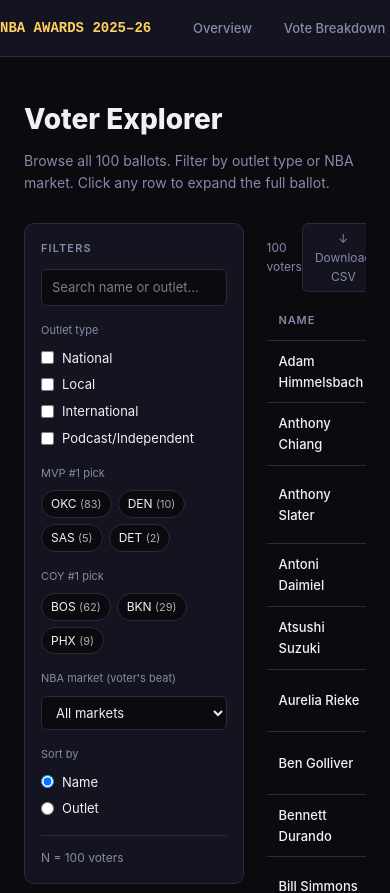
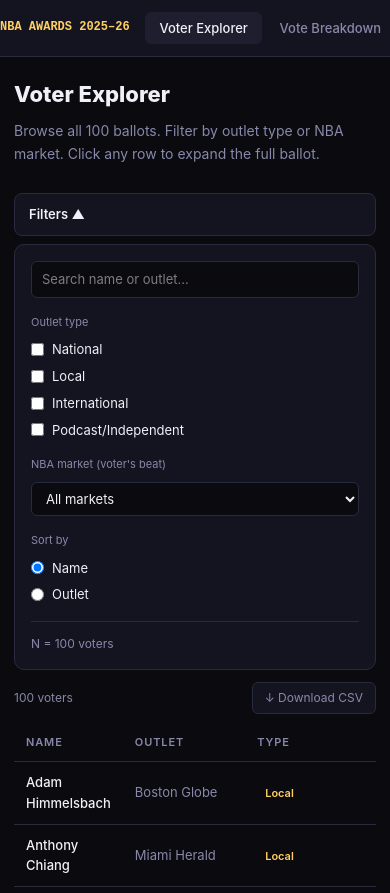
Before and after one commit to stekl20/mvpvote, a React (Vite) app: page /explorer in a window 390 px wide. Shown: the top 893 px of the page. Built offline with nearby package versions, Linux system fonts and the light colour scheme.

Commit message:
Reorder nav: Explorer, Vote Breakdown, Team Awards, Stats vs Votes

```diff
--- a/src/App.tsx
+++ b/src/App.tsx
@@ -1,6 +1,5 @@
 import { Routes, Route } from 'react-router-dom';
 import Nav from './components/Nav';
-import Overview from './pages/Overview';
 import Distribution from './pages/Distribution';
 import Explorer from './pages/Explorer';
 import Outlets from './pages/Outlets';
@@ -13,8 +12,7 @@
       <Nav />
       <main style={{ padding: '40px 24px', maxWidth: 1200, margin: '0 auto' }}>
         <Routes>
-          <Route path="/" element={<Overview />} />
-          <Route path="/distribution" element={<Distribution />} />
+          <Route path="/" element={<Distribution />} />
           <Route path="/explorer" element={<Explorer />} />
           <Route path="/outlets" element={<Outlets />} />
           <Route path="/stats" element={<Stats />} />
--- a/src/components/Nav.tsx
+++ b/src/components/Nav.tsx
@@ -1,10 +1,8 @@
 import { NavLink } from 'react-router-dom';
 
 const links = [
-  { to: '/', label: 'Overview' },
-  { to: '/distribution', label: 'Vote Breakdown' },
   { to: '/explorer', label: 'Voter Explorer' },
-  { to: '/outlets', label: 'Outlet Analysis' },
+  { to: '/', label: 'Vote Breakdown' },
   { to: '/teams', label: 'Team Awards' },
   { to: '/stats', label: 'Stats vs Votes' },
 ];
--- a/src/components/VoterTable.tsx
+++ b/src/components/VoterTable.tsx
@@ -11,16 +11,6 @@
 
 const OUTLET_CATS = ['national', 'local', 'international', 'podcast/independent'];
 
-const PLAYER_TEAMS: Record<string, string> = {
-  SGA: 'OKC', Jokic: 'DEN', Wembanyama: 'SAS', Cunningham: 'DET', Luka: 'DAL', JBrown: 'BOS',
-};
-
-const COACH_TEAMS: Record<string, string> = {
-  Mazzulla: 'BOS', Bickerstaff: 'BKN', MJohnson: 'PHX',
-  CLee: 'GSW', JOtt: 'NOP', Daigneault: 'OKC',
-  Tiago: 'MIL', JRedick: 'LAL', DRajakovic: 'TOR',
-  KAtkinson: 'CLE', TLue: 'LAC', QSnyder: 'ATL',
-};
 
 function getBallot(voterId: string) {
   const mvp = mvpBallots.find(b => b.voter_id === voterId);
@@ -54,32 +44,13 @@
   const [search, setSearch] = useState('');
   const [selectedCats, setSelectedCats] = useState<string[]>([]);
   const [selectedMarket, setSelectedMarket] = useState('');
-  const [selectedMvpPick, setSelectedMvpPick] = useState('');
-  const [selectedCoyPick, setSelectedCoyPick] = useState('');
   const [sortBy, setSortBy] = useState<'name' | 'outlet'>('name');
   const [expanded, setExpanded] = useState<string | null>(null);
+  const [filtersOpen, setFiltersOpen] = useState(true);
 
   const markets = useMemo(() => {
     const m = [...new Set(voters.map(v => v.nba_team_affiliation).filter(Boolean))].sort();
     return m as string[];
-  }, []);
-
-  const mvpCandidates = useMemo(() => {
-    const picks = [...new Set(mvpBallots.map(b => b.first))].sort((a, b) => {
-      const ca = mvpBallots.filter(x => x.first === a).length;
-      const cb = mvpBallots.filter(x => x.first === b).length;
-      return cb - ca;
-    });
-    return picks;
-  }, []);
-
-  const coyCandidates = useMemo(() => {
-    const picks = [...new Set(coyBallots.map(b => b.first))].sort((a, b) => {
-      const ca = coyBallots.filter(x => x.first === a).length;
-      const cb = coyBallots.filter(x => x.first === b).length;
-      return cb - ca;
-    });
-    return picks;
   }, []);
 
   const filtered = useMemo(() => {
@@ -88,21 +59,13 @@
         if (search && !v.name.toLowerCase().includes(search.toLowerCase()) && !v.outlet.toLowerCase().includes(search.toLowerCase())) return false;
         if (selectedCats.length > 0 && !selectedCats.includes(v.outlet_category)) return false;
         if (selectedMarket && v.nba_team_affiliation !== selectedMarket) return false;
-        if (selectedMvpPick) {
-          const mvp = mvpBallots.find(b => b.voter_id === v.id);
-          if (mvp?.first !== selectedMvpPick) return false;
-        }
-        if (selectedCoyPick) {
-          const coy = coyBallots.find(b => b.voter_id === v.id);
-          if (coy?.first !== selectedCoyPick) return false;
-        }
         return true;
       })
       .sort((a, b) => {
         if (sortBy === 'name') return a.name.localeCompare(b.name);
         return a.outlet.localeCompare(b.outlet);
       });
-  }, [search, selectedCats, selectedMarket, selectedMvpPick, selectedCoyPick, sortBy]);
+  }, [search, selectedCats, selectedMarket, sortBy]);
 
   function toggleCat(cat: string) {
     setSelectedCats(prev => prev.includes(cat) ? prev.filter(c => c !== cat) : [...prev, cat]);
@@ -116,11 +79,18 @@
   };
 
   return (
-    <div className="flex gap-6">
+    <div className="voter-layout flex gap-6">
       {/* Sidebar */}
-      <aside style={{ width: 220, flexShrink: 0 }}>
-        <div style={{ background: 'var(--surface)', border: '1px solid var(--border)', borderRadius: 10, padding: 16 }}>
-          <p style={{ color: 'var(--text-secondary)', fontSize: 11, fontWeight: 600, textTransform: 'uppercase', letterSpacing: '0.1em', marginBottom: 12 }}>
+      <aside className="voter-sidebar" style={{ width: 220, flexShrink: 0 }}>
+        <button
+          className="voter-filter-toggle"
+          onClick={() => setFiltersOpen(o => !o)}
+          style={{ display: 'none', width: '100%', background: 'var(--surface)', border: '1px solid var(--border)', borderRadius: 8, padding: '10px 14px', color: 'var(--text-primary)', fontSize: 13, cursor: 'pointer', fontWeight: 600, marginBottom: 8, textAlign: 'left' }}
+        >
+          Filters {filtersOpen ? '▲' : '▼'}
+        </button>
+        {filtersOpen && <div style={{ background: 'var(--surface)', border: '1px solid var(--border)', borderRadius: 10, padding: 16 }}>
+          <p className="hide-on-mobile" style={{ color: 'var(--text-secondary)', fontSize: 11, fontWeight: 600, textTransform: 'uppercase', letterSpacing: '0.1em', marginBottom: 12 }}>
             Filters
           </p>
 
@@ -150,52 +120,6 @@
             </label>
           ))}
 
-          <p style={{ color: 'var(--text-secondary)', fontSize: 11, marginBottom: 8, marginTop: 16 }}>MVP #1 pick</p>
-          <div style={{ display: 'flex', flexWrap: 'wrap', gap: 6, marginBottom: 4 }}>
-            {mvpCandidates.map(player => {
-              const count = mvpBallots.filter(b => b.first === player).length;
-              const active = selectedMvpPick === player;
-              return (
-                <button
-                  key={player}
-                  onClick={() => setSelectedMvpPick(active ? '' : player)}
-                  style={{
-                    background: active ? 'var(--accent)' : 'var(--bg)',
-                    color: active ? 'var(--bg)' : 'var(--text-primary)',
-                    border: `1px solid ${active ? 'var(--accent)' : 'var(--border)'}`,
-                    borderRadius: 20, padding: '3px 9px', fontSize: 12, cursor: 'pointer',
-                    fontWeight: active ? 700 : 400,
-                  }}
-                >
-                  {PLAYER_TEAMS[player] ?? player} <span style={{ opacity: 0.7, fontSize: 11 }}>({count})</span>
-                </button>
-              );
-            })}
-          </div>
-
-          <p style={{ color: 'var(--text-secondary)', fontSize: 11, marginBottom: 8, marginTop: 16 }}>COY #1 pick</p>
-          <div style={{ display: 'flex', flexWrap: 'wrap', gap: 6, marginBottom: 4 }}>
-            {coyCandidates.map(coach => {
-              const count = coyBallots.filter(b => b.first === coach).length;
-              const active = selectedCoyPick === coach;
-              return (
-                <button
-                  key={coach}
-                  onClick={() => setSelectedCoyPick(active ? '' : coach)}
-                  style={{
-                    background: active ? 'var(--highlight)' : 'var(--bg)',
-                    color: active ? '#0a0a0f' : 'var(--text-primary)',
-                    border: `1px solid ${active ? 'var(--highlight)' : 'var(--border)'}`,
-                    borderRadius: 20, padding: '3px 9px', fontSize: 12, cursor: 'pointer',
-                    fontWeight: active ? 700 : 400,
-                  }}
-                >
-                  {COACH_TEAMS[coach] ?? coach} <span style={{ opacity: 0.7, fontSize: 11 }}>({count})</span>
-                </button>
-              );
-            })}
-          </div>
-
           <p style={{ color: 'var(--text-secondary)', fontSize: 11, marginBottom: 8, marginTop: 16 }}>NBA market (voter's beat)</p>
           <select
             value={selectedMarket}
@@ -220,7 +144,7 @@
           <div style={{ marginTop: 16, paddingTop: 12, borderTop: '1px solid var(--border)', color: 'var(--text-secondary)', fontSize: 12 }}>
             N = {filtered.length} voters
           </div>
-        </div>
+        </div>}
       </aside>
 
       {/* Table */}
--- a/src/index.css
+++ b/src/index.css
@@ -48,3 +48,26 @@
 }
 
 .fade-in { animation: fadeIn 0.35s ease forwards; }
+
+@media (max-width: 640px) {
+  /* Reduce page padding */
+  main { padding: 20px 14px !important; }
+
+  /* Page titles */
+  h1 { font-size: 22px !important; }
+
+  /* Voter Explorer layout: stack sidebar above table */
+  .voter-layout { flex-direction: column !important; gap: 12px !important; }
+  .voter-sidebar { width: 100% !important; }
+  .voter-filter-toggle { display: block !important; }
+  .hide-on-mobile { display: none !important; }
+
+  /* Card grids: single column */
+  .stats-grid { grid-template-columns: 1fr !important; }
+
+  /* Scatter chart: shorter on mobile */
+  .recharts-wrapper { height: 300px !important; }
+
+  /* Nav brand text smaller */
+  nav span[style*="monospace"] { font-size: 12px !important; margin-right: 12px !important; }
+}
```
